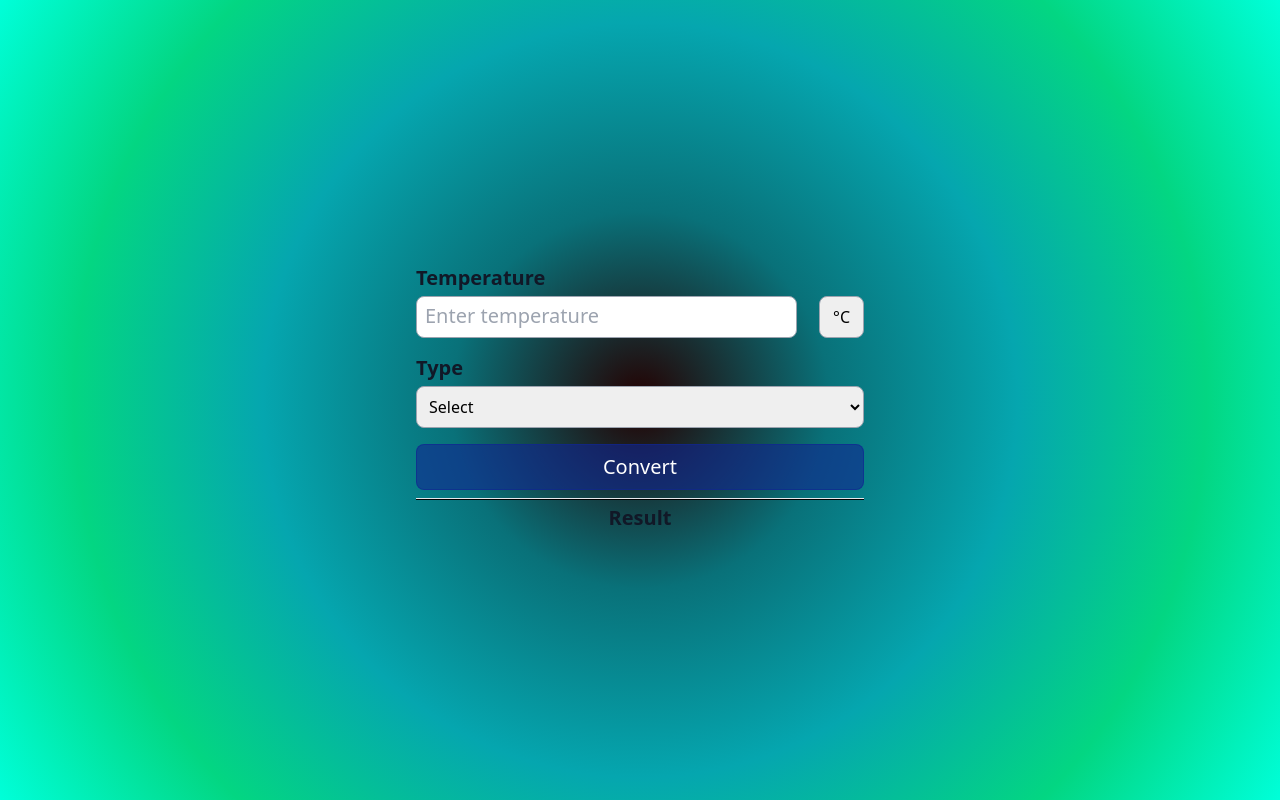
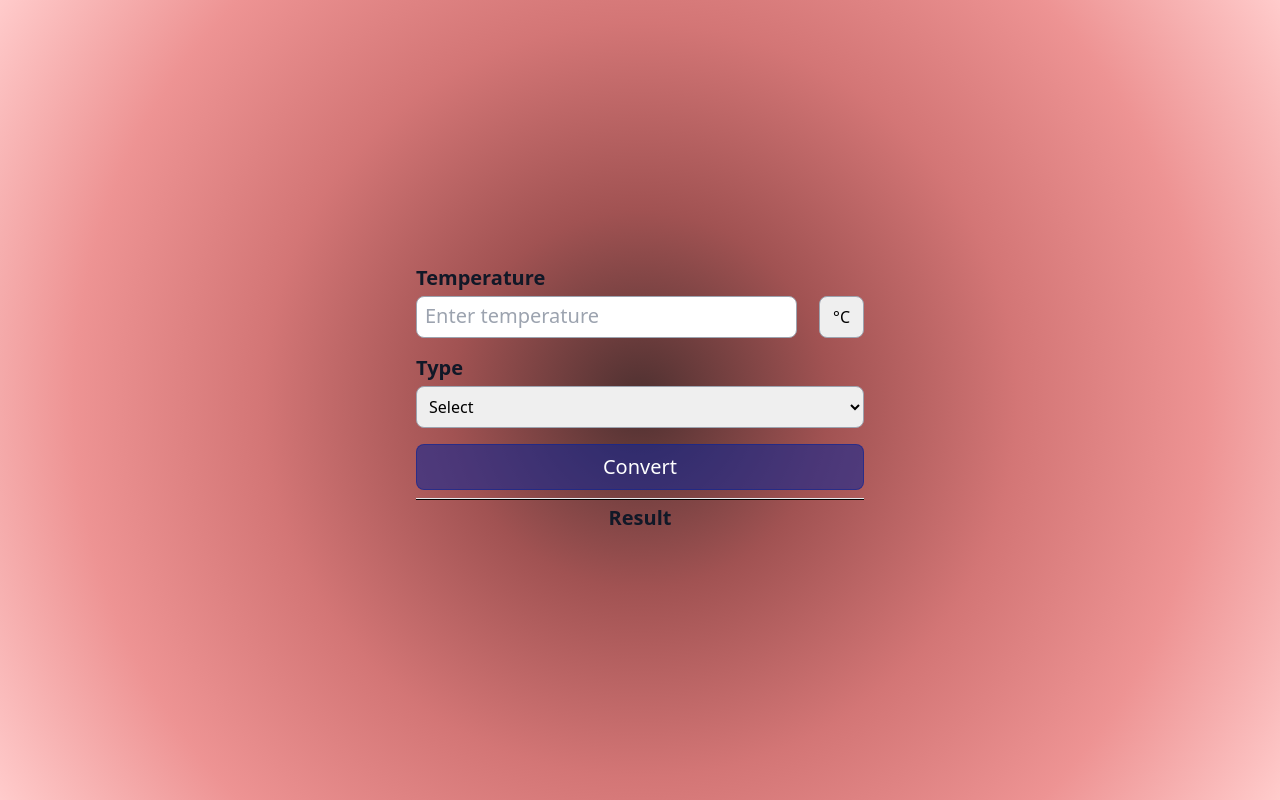
Before and after one commit to sagardwivedi/temperature-conveter, a React (Create React App) app: page / in a window 1280 px wide. Built offline with nearby package versions, Linux system fonts and the light colour scheme.

Commit message:
visual changes

```diff
--- a/src/index.css
+++ b/src/index.css
@@ -7,11 +7,11 @@
         background: rgb(36, 0, 0);
         background: radial-gradient(
             circle,
-            rgba(36, 0, 0, 1) 0%,
-            rgba(9, 113, 121, 1) 25%,
-            rgba(5, 166, 175, 1) 50%,
-            rgba(3, 214, 130, 1) 75%,
-            rgba(0, 255, 217, 1) 100%
+            rgba(36, 0, 0, 0.8102591378348214) 0%,
+            rgba(121, 9, 9, 0.7010154403558299) 25%,
+            rgba(175, 5, 5, 0.5497549361541492) 50%,
+            rgba(214, 3, 3, 0.42930675688244047) 75%,
+            rgba(255, 0, 0, 0.2024160005799195) 100%
         );
     }
 }
```
